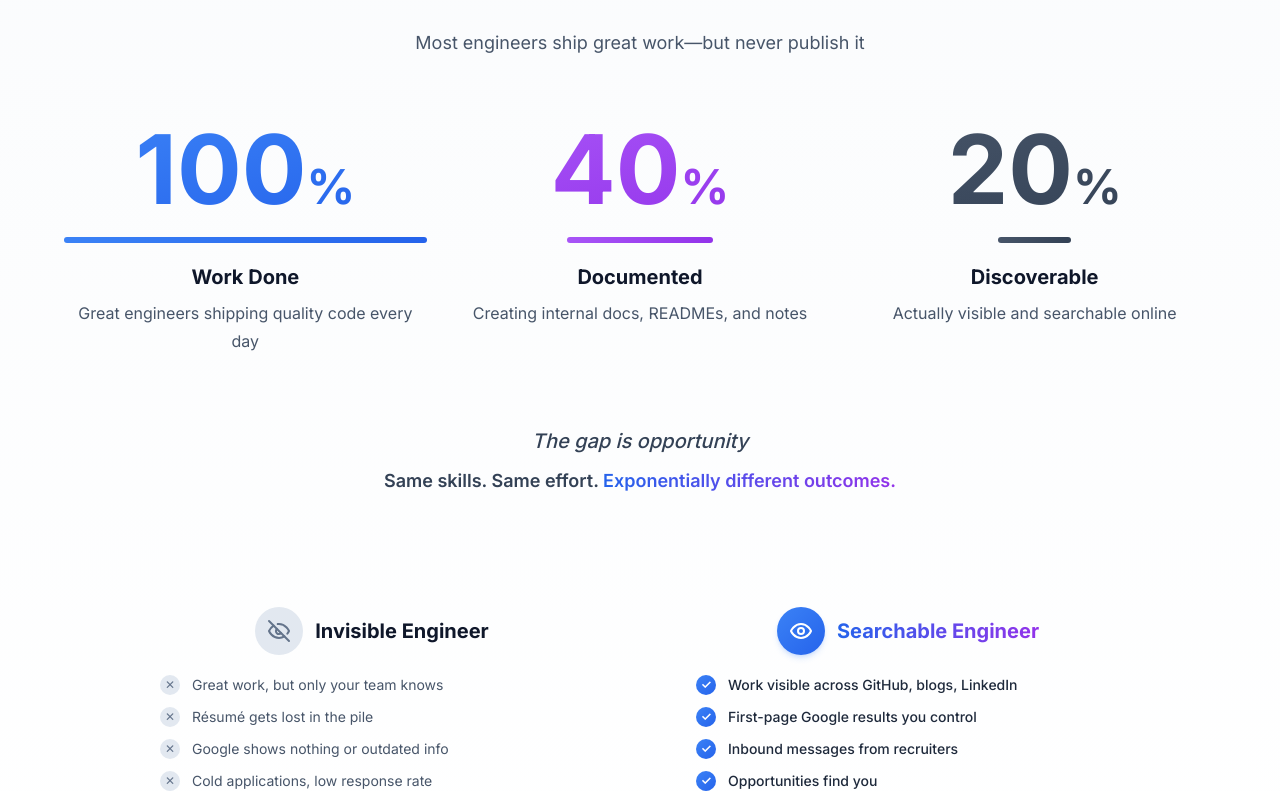
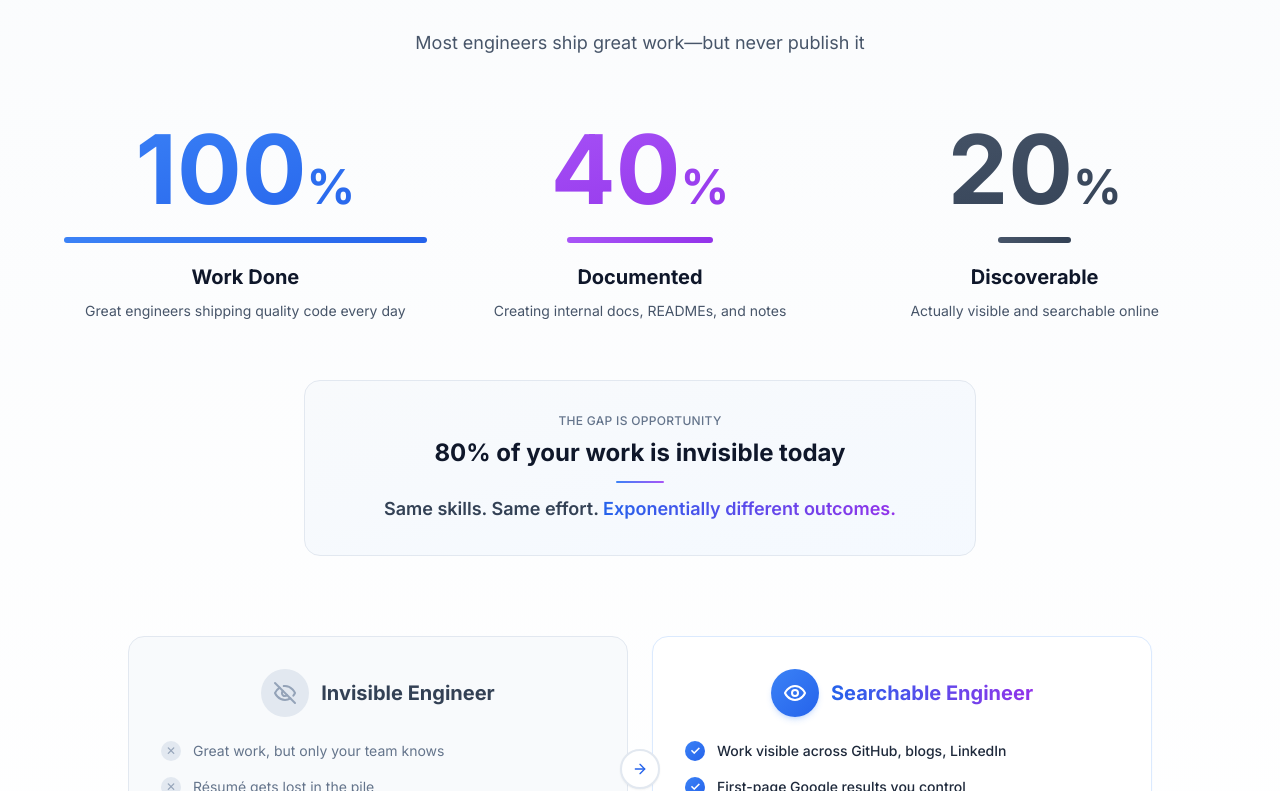
Before and after one commit to vinitshahdeo/digital-footprint-book, a Next.js app: page / in a window 1280 px wide. Shown: the part 3529-4320 px from the top of the page. Built offline with nearby package versions, Linux system fonts and the light colour scheme.

Commit message:
fixed visibility gap section

```diff
--- a/components/VisibilityGap.tsx
+++ b/components/VisibilityGap.tsx
@@ -1,6 +1,6 @@
 'use client'
 
-import { Eye, EyeOff, TrendingUp } from 'lucide-react'
+import { Eye, EyeOff, TrendingUp, ArrowRight } from 'lucide-react'
 import { motion, useInView, useMotionValue, useSpring } from 'framer-motion'
 import { useEffect, useRef } from 'react'
 
@@ -51,7 +51,7 @@ export default function VisibilityGap() {
         </div>
 
         {/* Modern Step Flow */}
-        <div className="max-w-6xl mx-auto mb-20">
+        <div className="mb-20">
           <div className="grid md:grid-cols-3 gap-8">
             {/* 100% - Work Done */}
             <motion.div
@@ -61,7 +61,7 @@ export default function VisibilityGap() {
               viewport={{ once: true }}
               transition={{ duration: 0.5 }}
             >
-              <div className="text-center mb-4">
+              <div className="text-center">
                 <motion.div
                   initial={{ scale: 0, opacity: 0 }}
                   whileInView={{ scale: 1, opacity: 1 }}
@@ -73,9 +73,9 @@ export default function VisibilityGap() {
                     <span className="text-5xl">%</span>
                   </p>
                 </motion.div>
-                <div className="h-1.5 bg-gradient-to-r from-blue-500 to-blue-600 rounded-full mb-5" />
+                <div className="h-1.5 bg-gradient-to-r from-blue-500 to-blue-600 rounded-full mb-5 mx-auto" />
                 <h3 className="text-xl font-bold text-slate-900 mb-2">Work Done</h3>
-                <p className="text-slate-600 leading-relaxed">
+                <p className="text-sm text-slate-600 leading-relaxed">
                   Great engineers shipping quality code every day
                 </p>
               </div>
@@ -89,7 +89,7 @@ export default function VisibilityGap() {
               viewport={{ once: true }}
               transition={{ duration: 0.5, delay: 0.15 }}
             >
-              <div className="text-center mb-4">
+              <div className="text-center">
                 <motion.div
                   initial={{ scale: 0, opacity: 0 }}
                   whileInView={{ scale: 1, opacity: 1 }}
@@ -106,7 +106,7 @@ export default function VisibilityGap() {
                   style={{ width: '40%' }}
                 />
                 <h3 className="text-xl font-bold text-slate-900 mb-2">Documented</h3>
-                <p className="text-slate-600 leading-relaxed">
+                <p className="text-sm text-slate-600 leading-relaxed">
                   Creating internal docs, READMEs, and notes
                 </p>
               </div>
@@ -120,7 +120,7 @@ export default function VisibilityGap() {
               viewport={{ once: true }}
               transition={{ duration: 0.5, delay: 0.3 }}
             >
-              <div className="text-center mb-4">
+              <div className="text-center">
                 <motion.div
                   initial={{ scale: 0, opacity: 0 }}
                   whileInView={{ scale: 1, opacity: 1 }}
@@ -137,7 +137,7 @@ export default function VisibilityGap() {
                   style={{ width: '20%' }}
                 />
                 <h3 className="text-xl font-bold text-slate-900 mb-2">Discoverable</h3>
-                <p className="text-slate-600 leading-relaxed">
+                <p className="text-sm text-slate-600 leading-relaxed">
                   Actually visible and searchable online
                 </p>
               </div>
@@ -146,77 +146,92 @@ export default function VisibilityGap() {
 
           {/* Gap Explanation */}
           <motion.div
-            className="text-center mt-14"
+            className="text-center mt-14 max-w-2xl mx-auto"
             initial={{ opacity: 0, y: 20 }}
             whileInView={{ opacity: 1, y: 0 }}
             viewport={{ once: true }}
             transition={{ duration: 0.5, delay: 0.6 }}
           >
-            <p className="text-xl italic font-medium text-slate-700 mb-3">The gap is opportunity</p>
+            <div className="bg-gradient-to-br from-slate-50 to-blue-50/60 border border-slate-200 rounded-2xl p-8">
+              <p className="text-xs text-slate-500 font-medium mb-2 tracking-wide uppercase">
+                The gap is opportunity
+              </p>
+              <p className="text-2xl font-bold text-slate-900 mb-3">
+                80% of your work is invisible today
+              </p>
+              <div className="w-12 h-0.5 bg-gradient-to-r from-blue-500 to-purple-500 mx-auto mb-3 rounded-full" />
               <p className="text-lg text-slate-700 font-semibold">
                 Same skills. Same effort.{' '}
                 <span className="bg-gradient-to-r from-blue-600 to-purple-600 bg-clip-text text-transparent">
                   Exponentially different outcomes.
                 </span>
               </p>
+            </div>
           </motion.div>
         </div>
 
         {/* Before/After Comparison - Split Design */}
         <div className="max-w-5xl mx-auto">
           <div className="relative">
-            <div className="grid md:grid-cols-2 gap-12">
+            <div className="grid md:grid-cols-2 gap-6">
               {/* Invisible Engineer */}
               <motion.div
-                className="relative p-8"
+                className="relative bg-slate-50 border border-slate-200 rounded-2xl p-8"
                 initial={{ opacity: 0, x: -30 }}
                 whileInView={{ opacity: 1, x: 0 }}
                 viewport={{ once: true }}
                 transition={{ duration: 0.6 }}
               >
-                <div className="flex items-center justify-center gap-3 mb-5">
+                <div className="flex items-center justify-center gap-3 mb-6">
                   <div className="w-12 h-12 rounded-full bg-slate-200 flex items-center justify-center">
-                    <EyeOff className="w-6 h-6 text-slate-500" />
+                    <EyeOff className="w-6 h-6 text-slate-400" />
                   </div>
-                  <h3 className="text-xl font-bold text-slate-900">Invisible Engineer</h3>
+                  <h3 className="text-xl font-bold text-slate-700">Invisible Engineer</h3>
                 </div>
-                <div className="space-y-3">
+                <div className="space-y-4">
                   <div className="flex items-center gap-3">
-                    <span className="inline-flex items-center justify-center w-5 h-5 rounded-full bg-slate-200 text-slate-500 flex-shrink-0 text-xs">
+                    <span className="inline-flex items-center justify-center w-5 h-5 rounded-full bg-slate-200 text-slate-400 flex-shrink-0 text-xs">
                       ✕
                     </span>
-                    <p className="text-slate-600 text-sm">Great work, but only your team knows</p>
+                    <p className="text-slate-500 text-sm">Great work, but only your team knows</p>
                   </div>
                   <div className="flex items-center gap-3">
-                    <span className="inline-flex items-center justify-center w-5 h-5 rounded-full bg-slate-200 text-slate-500 flex-shrink-0 text-xs">
+                    <span className="inline-flex items-center justify-center w-5 h-5 rounded-full bg-slate-200 text-slate-400 flex-shrink-0 text-xs">
                       ✕
                     </span>
-                    <p className="text-slate-600 text-sm">Résumé gets lost in the pile</p>
+                    <p className="text-slate-500 text-sm">Résumé gets lost in the pile</p>
                   </div>
                   <div className="flex items-center gap-3">
-                    <span className="inline-flex items-center justify-center w-5 h-5 rounded-full bg-slate-200 text-slate-500 flex-shrink-0 text-xs">
+                    <span className="inline-flex items-center justify-center w-5 h-5 rounded-full bg-slate-200 text-slate-400 flex-shrink-0 text-xs">
                       ✕
                     </span>
-                    <p className="text-slate-600 text-sm">Google shows nothing or outdated info</p>
+                    <p className="text-slate-500 text-sm">Google shows nothing or outdated info</p>
                   </div>
                   <div className="flex items-center gap-3">
-                    <span className="inline-flex items-center justify-center w-5 h-5 rounded-full bg-slate-200 text-slate-500 flex-shrink-0 text-xs">
+                    <span className="inline-flex items-center justify-center w-5 h-5 rounded-full bg-slate-200 text-slate-400 flex-shrink-0 text-xs">
                       ✕
                     </span>
-                    <p className="text-slate-600 text-sm">Cold applications, low response rate</p>
+                    <p className="text-slate-500 text-sm">Cold applications, low response rate</p>
                   </div>
                 </div>
               </motion.div>
 
+              {/* VS Divider - visible on md+ */}
+              <div className="hidden md:flex absolute left-1/2 top-1/2 -translate-x-1/2 -translate-y-1/2 z-10">
+                <div className="w-10 h-10 rounded-full bg-white border-2 border-slate-200 flex items-center justify-center shadow-sm">
+                  <ArrowRight className="w-4 h-4 text-blue-600" />
+                </div>
+              </div>
+
               {/* Searchable Engineer */}
               <motion.div
-                className="relative p-8"
+                className="relative bg-white border border-blue-100 rounded-2xl p-8 shadow-sm shadow-blue-500/5"
                 initial={{ opacity: 0, x: 30 }}
                 whileInView={{ opacity: 1, x: 0 }}
                 viewport={{ once: true }}
                 transition={{ duration: 0.6, delay: 0.15 }}
               >
-                <div className="flex items-center justify-center gap-3 mb-5">
+                <div className="flex items-center justify-center gap-3 mb-6">
                   <div className="w-12 h-12 rounded-full bg-gradient-to-br from-blue-500 to-blue-600 flex items-center justify-center shadow-md shadow-blue-500/20">
                     <Eye className="w-6 h-6 text-white" />
                   </div>
@@ -224,7 +239,7 @@ export default function VisibilityGap() {
                     Searchable Engineer
                   </h3>
                 </div>
-                <div className="space-y-3">
+                <div className="space-y-4">
                   <div className="flex items-center gap-3">
                     <span className="inline-flex items-center justify-center w-5 h-5 rounded-full bg-gradient-to-br from-blue-500 to-blue-600 text-white flex-shrink-0 text-xs font-bold">
                       ✓
```
Lines whose indentation alone changed are shown as unchanged.
